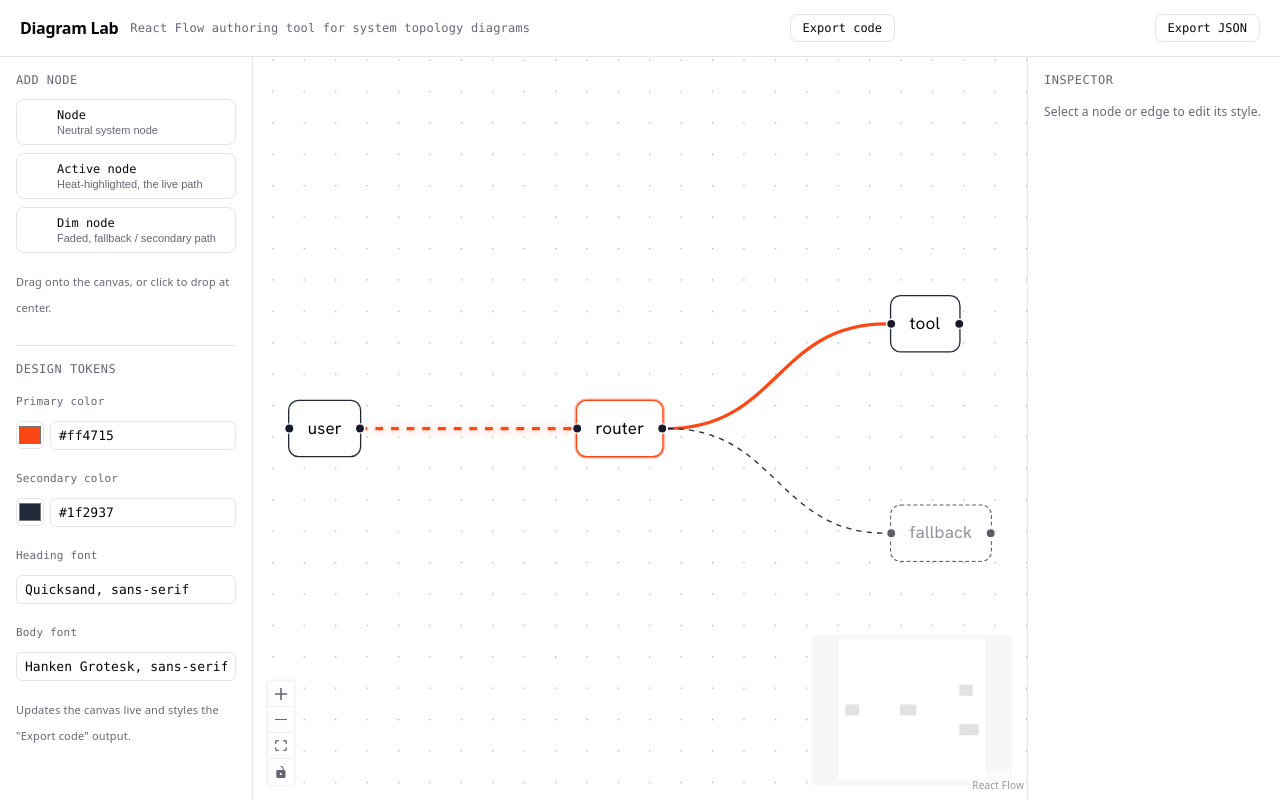
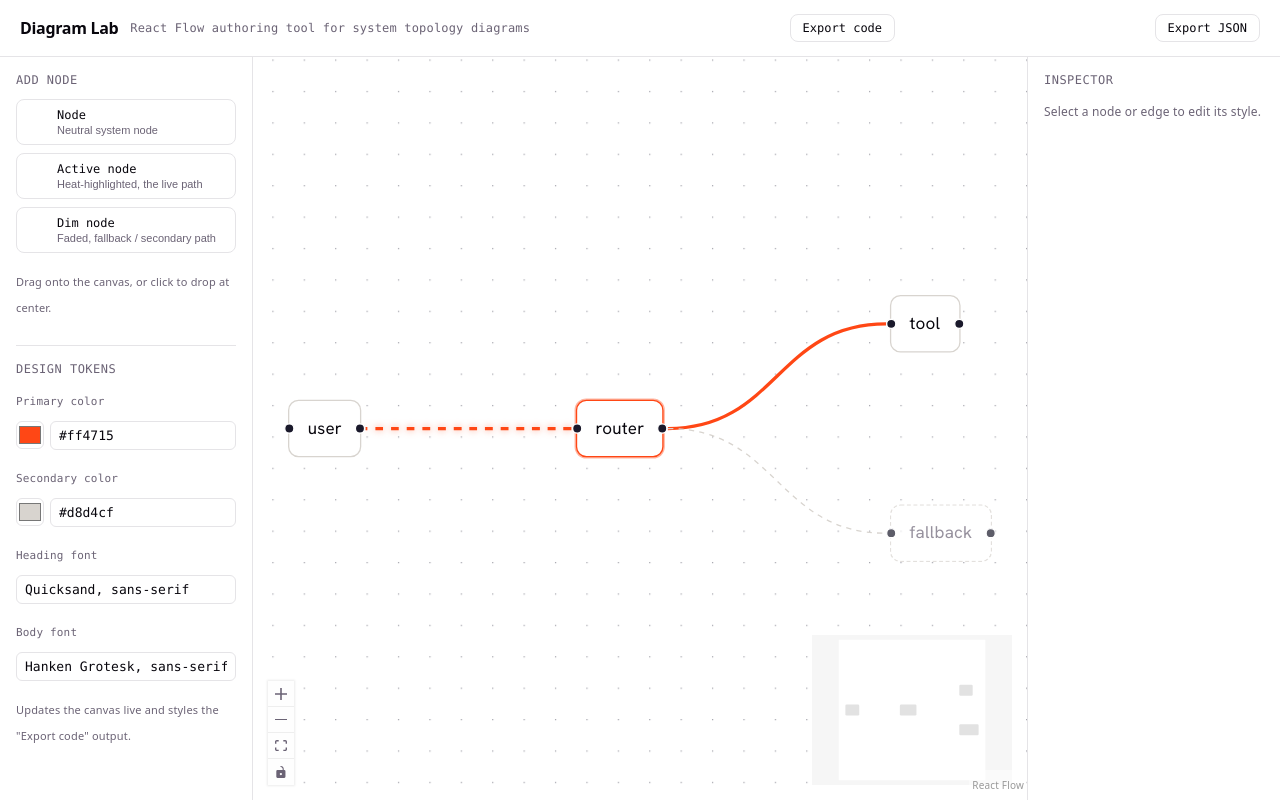
Before and after one commit to 4xeverburga/chiffonstack-diagram-lab, a React (Vite) app: page / in a window 1280 px wide. Built offline with nearby package versions, Linux system fonts and the light colour scheme.

Commit message:
Change default secondary color token to #d8d4cf

```diff
--- a/src/lab/designTokens.ts
+++ b/src/lab/designTokens.ts
@@ -9,7 +9,7 @@ export type DesignTokens = {
 
 export const DEFAULT_DESIGN_TOKENS: DesignTokens = {
   primaryColor: '#ff4715',
-  secondaryColor: '#1f2937',
+  secondaryColor: '#d8d4cf',
   headingFont: 'Quicksand, sans-serif',
   bodyFont: 'Hanken Grotesk, sans-serif',
 }
```
